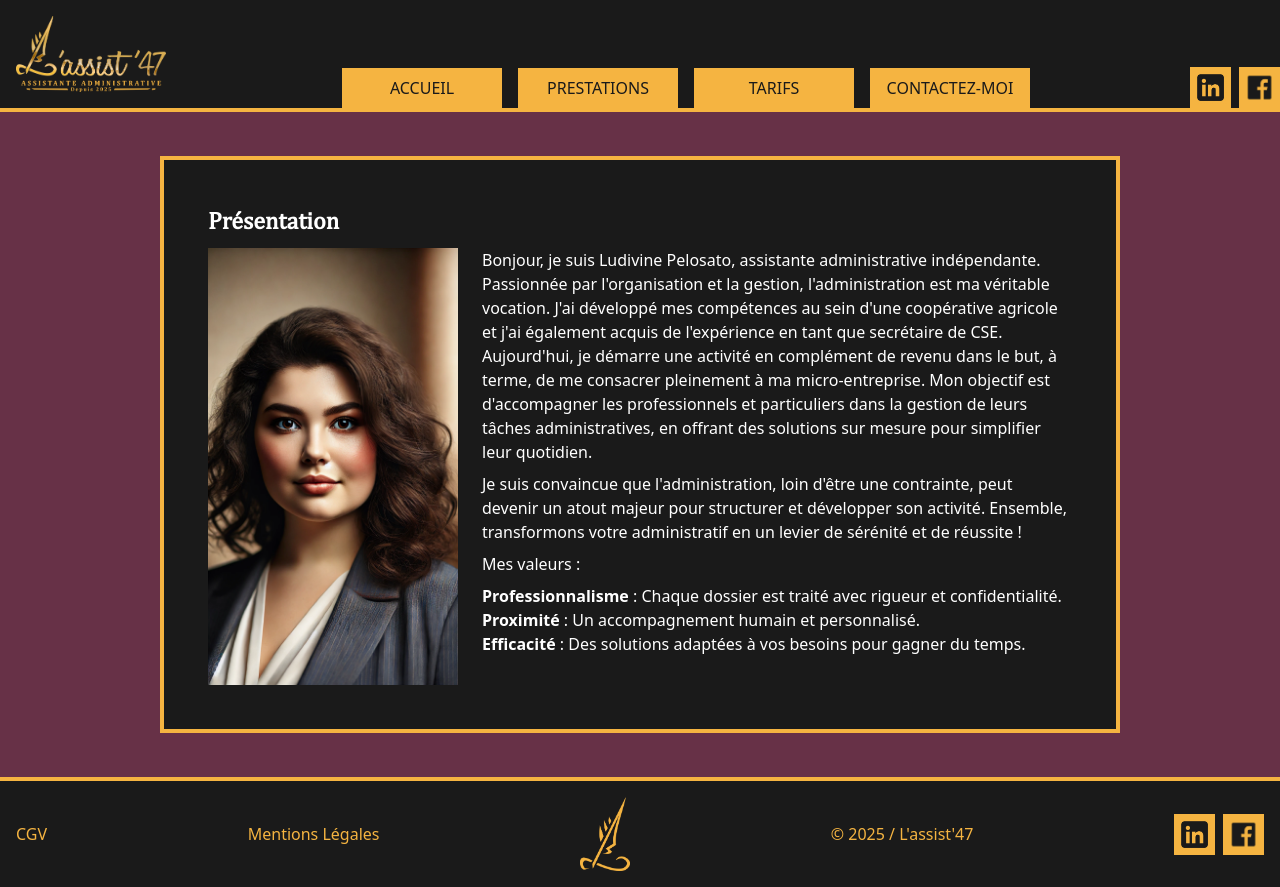
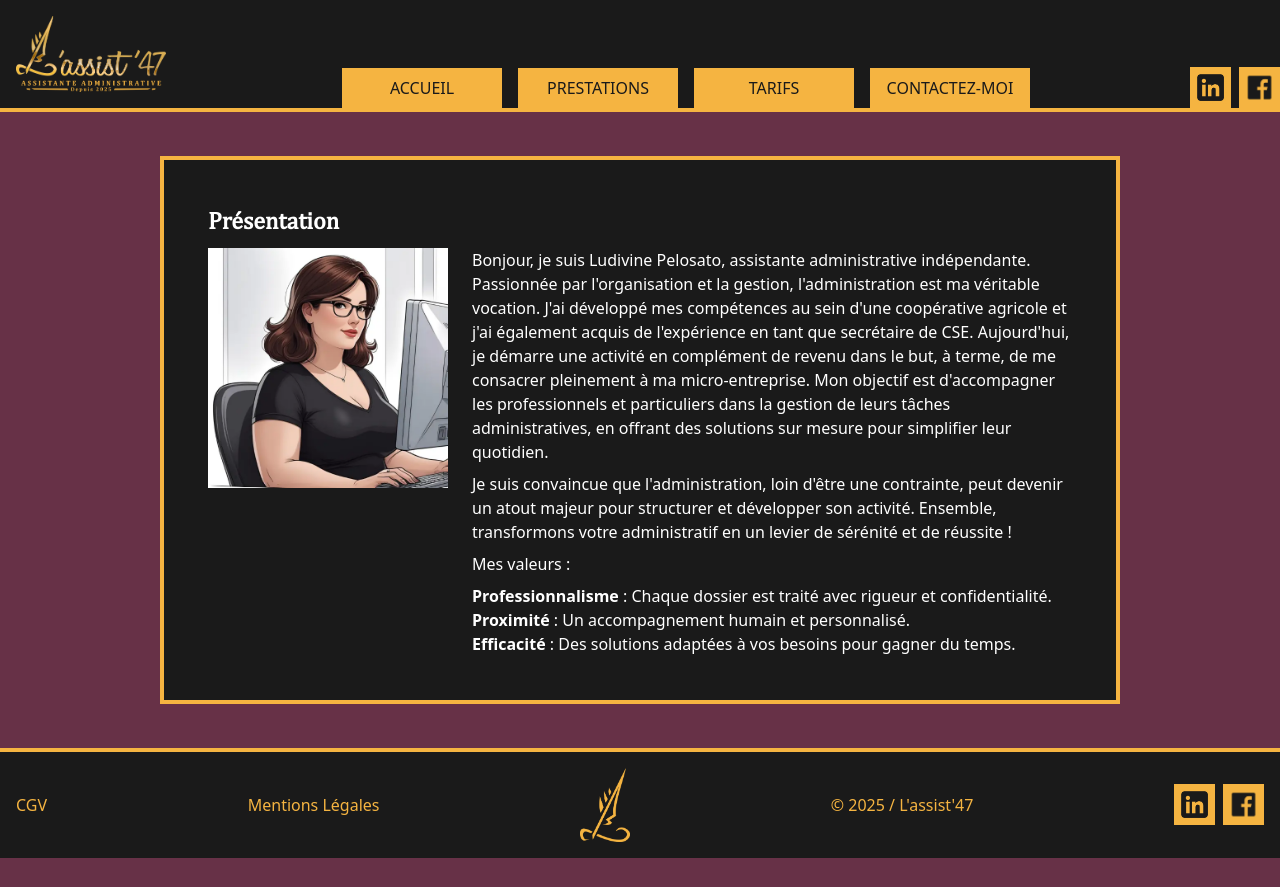
Before and after one commit to paul-mesnilgrente/lassist47, a Next.js app: page / in a window 1280 px wide. After the commit the page ends 858 px from the top, so only its background shows below. Built offline with nearby package versions, Linux system fonts and the light colour scheme.

Commit message:
fix: implemented feedbacks

```diff
--- a/app/mentions-legales/page.tsx
+++ b/app/mentions-legales/page.tsx
@@ -13,7 +13,7 @@ export default function MentionsLegales() {
       <p className="pb-2">
         EI Ludivine PELOSATO, enregistrée sous le nom L&apos;Assist&apos;47
         <br />
-        SIREN n° 123 456 789 RCS Agen
+        SIRET n° 988 744 348 00018
         <br />
         518 côte de Limousy, 47380 Pinel-Hauterive
         <br />
--- a/app/page.tsx
+++ b/app/page.tsx
@@ -5,15 +5,16 @@ export default function Home() {
   return (
     <ContentContainer>
       <h1 className="text-2xl pb-3 font-bold">Présentation</h1>
-      <div className="flex justify-between space-x-6">
+      <div className="flex flex-col md:flex-row items-stretch gap-6">
         <Image
           src="/images/portrait.webp"
           alt="Portrait de Ludivine Pelosato"
-          className=""
-          width={250}
-          height={300}
+          width={200}
+          height={200}
+          className="md:h-full md:max-h-60 h-auto w-30 md:w-auto flex-none object-contain"
+          priority
         />
-        <div>
+        <div className="flex-1 min-w-0">
           <p className="pb-2">
             Bonjour, je suis Ludivine Pelosato, assistante administrative
             indépendante. Passionnée par l&apos;organisation et la gestion,
--- a/app/prestations/professionnels/page.tsx
+++ b/app/prestations/professionnels/page.tsx
@@ -65,11 +65,11 @@ export default function Professionnels() {
               </li>
               <li>Suivi des encaissements et relance des impayés</li>
               <li>Contrôle et suivi des factures fournisseurs et clients</li>
-              <li>
-                Suivi de la trésorerie
-                <br />
-                Je n&apos;ai pas le droit d&apos;exercer la comptabilité, ceci
-                est un domaine réservé aux experts comptables selon l&apos;
+              <li>Suivi de la trésorerie</li>
+            </ul>
+            <p className="pt-4 italic">
+              Je n&apos;ai pas le droit d&apos;exercer la comptabilité, ceci est
+              un domaine réservé aux experts comptables selon l&apos;
               <a
                 href="https://www.legifrance.gouv.fr/loda/article_lc/LEGIARTI000033678961"
                 target="_blank"
@@ -80,8 +80,7 @@ export default function Professionnels() {
               </a>
               . Je n&apos;interviens donc jamais sur logiciel comptable, tant
               dans mon intérêt que dans le vôtre.
-              </li>
-            </ul>
+            </p>
           </TabPanel>
           <TabPanel>
             <ul className="list-disc">
--- a/app/tarifs/page.tsx
+++ b/app/tarifs/page.tsx
@@ -24,7 +24,7 @@ export default function Particuliers() {
             <ul className="list-disc mb-4">
               <li>
                 Tarif à l&apos;heure : 30€ en télétravail ; 32€ sur site (max
-                30km)
+                20km)
               </li>
               <li>
                 Tarif au forfait (au mois) : 2h/semaine 250€ ; 3h/semaine 360€ ;
@@ -35,12 +35,8 @@ export default function Particuliers() {
           </TabPanel>
           <TabPanel>
             <ul className="list-disc mb-4">
-              <li>
-                Tarif à l&apos;heure : 25€ l&apos;heure
-                <br /> Possibilité de paiement en CESU offrant droit à 50€ de
-                crédit d&apos;impôt
-              </li>
-              <li>Pour l&apos;évenementiel : 30€ l&apos;heure</li>
+              <li>Tarif à l&apos;heure : 25€ l&apos;heure</li>
+              <li>Initiation Word ou Excel (1h) : 60€</li>
             </ul>
             <p>Devis selon vos besoins à la demande.</p>
           </TabPanel>
--- a/components/Footer.tsx
+++ b/components/Footer.tsx
@@ -24,7 +24,7 @@ export default function Footer() {
           <ul className="flex space-x-2">
             <li className="bg-gold text-nblack p-1">
               <a
-                href="https://www.linkedin.com/in/lassist47/"
+                href="https://www.linkedin.com/company/lassist47/"
                 target="_blank"
                 rel="noreferrer noopener"
               >
@@ -38,7 +38,7 @@ export default function Footer() {
             </li>
             <li className="bg-gold text-nblack p-1">
               <Link
-                href="https://www.facebook.com/people/Lassist47/61572424965502/"
+                href="https://www.facebook.com/profile.php?id=61572424965502"
                 target="_blank"
                 rel="noreferrer noopener"
               >
--- a/components/Header.tsx
+++ b/components/Header.tsx
@@ -20,7 +20,7 @@ export default function Header() {
           <ul className="flex space-x-2">
             <li className="bg-gold text-nblack p-1">
               <a
-                href="https://www.linkedin.com/in/lassist47/"
+                href="https://www.linkedin.com/company/lassist47/"
                 target="_blank"
                 rel="noreferrer noopener"
               >
@@ -34,7 +34,7 @@ export default function Header() {
             </li>
             <li className="bg-gold text-nblack p-1">
               <a
-                href="https://www.facebook.com/people/Lassist47/61572424965502/"
+                href="https://www.facebook.com/profile.php?id=61572424965502"
                 target="_blank"
                 rel="noreferrer noopener"
               >
```
Also changed, not shown: public/images/portrait.webp. Lines whose indentation alone changed are shown as unchanged.
